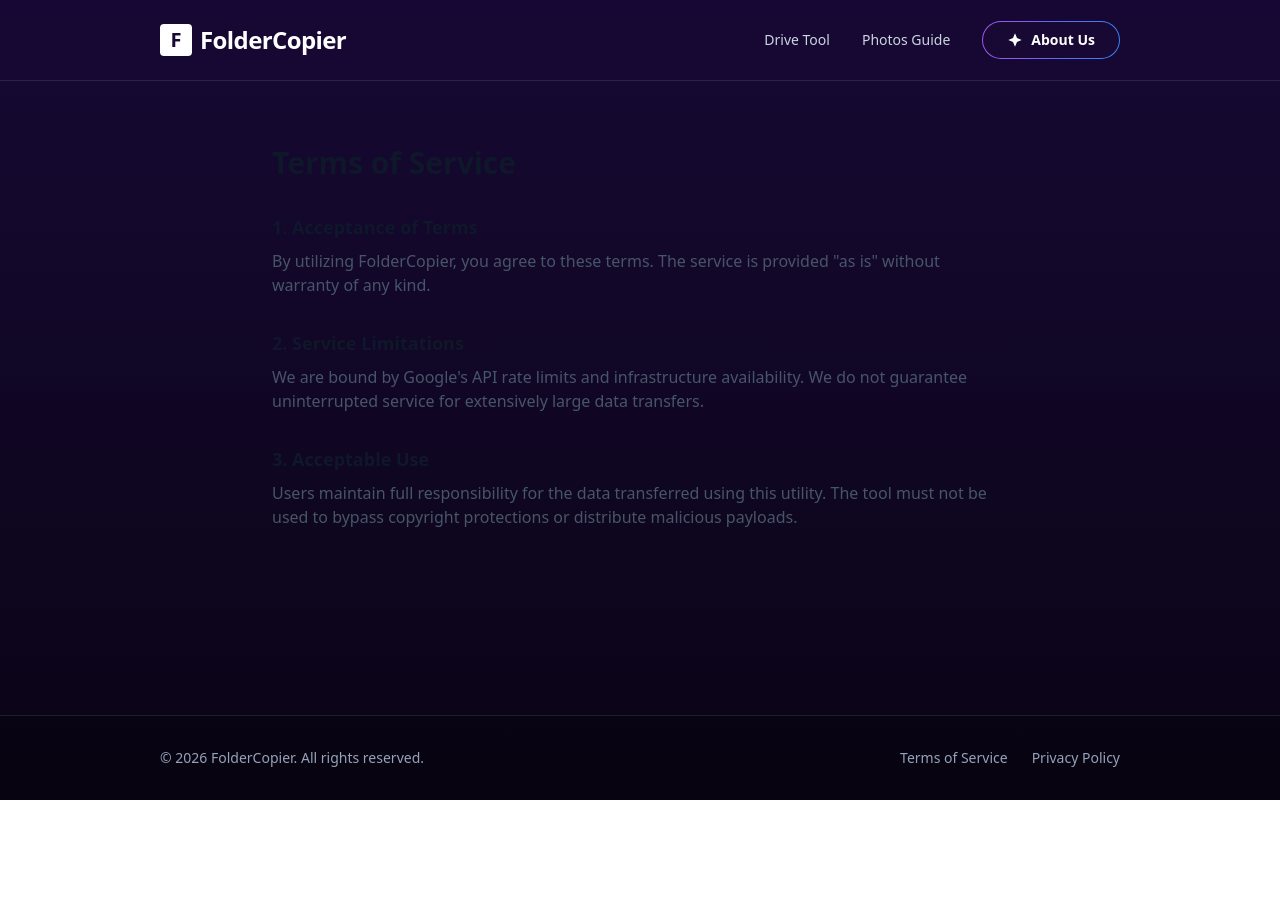
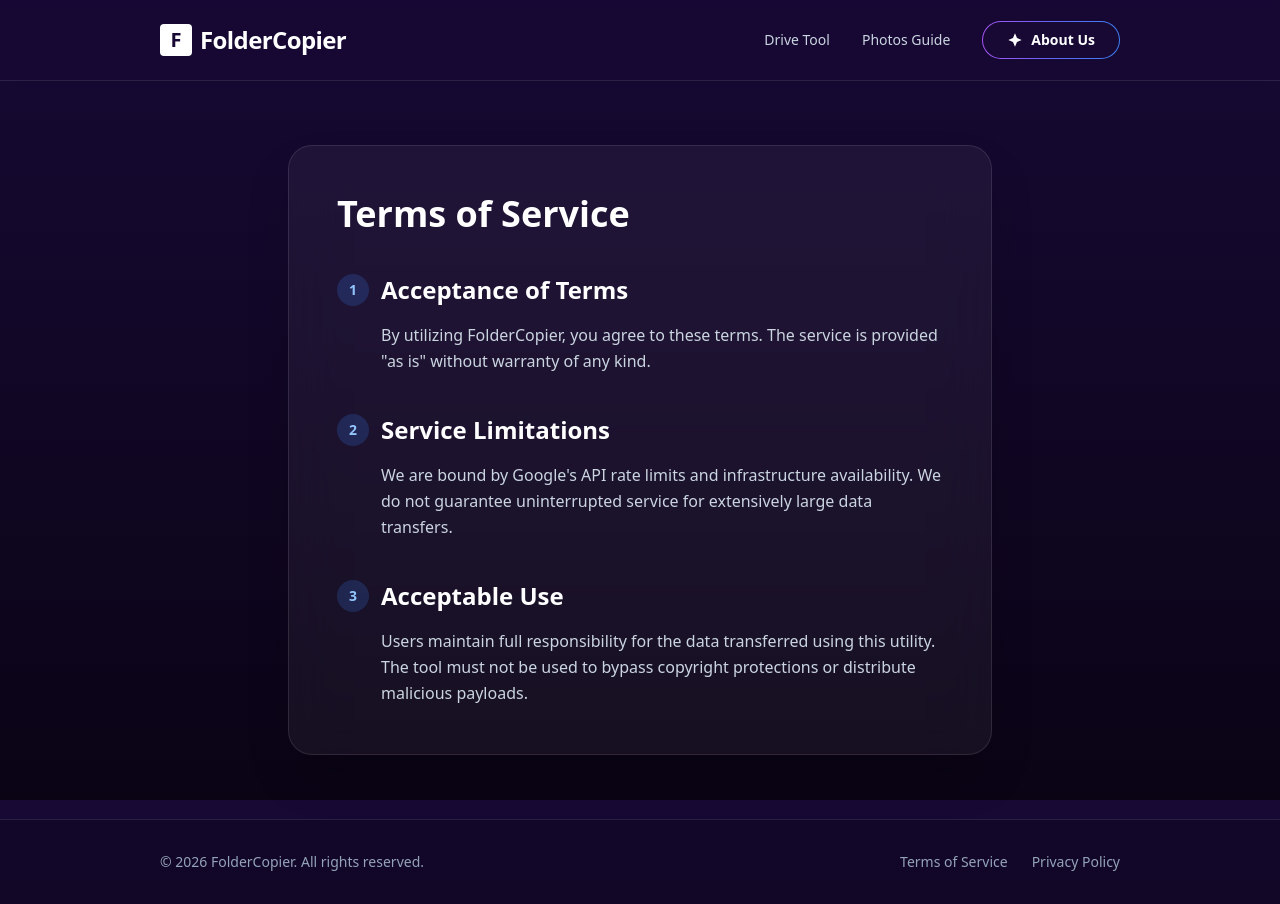
Before and after one commit to datvt88/foldercopier.com, a Next.js app: page /terms in a window 1280 px wide. Before the commit the page ends 800 px from the top, so only its background shows below. Built offline with nearby package versions, Linux system fonts and the light colour scheme; no server answers.

Commit message:
Update page.tsx

```diff
--- a/app/terms/page.tsx
+++ b/app/terms/page.tsx
@@ -2,28 +2,40 @@ import type { Metadata } from 'next';
 
 export const metadata: Metadata = {
   title: 'Terms of Service',
+  description: 'Terms and conditions for using the FolderCopier tool.',
 };
 
 export default function TermsPage() {
   return (
-    <div className="max-w-3xl mx-auto px-4 py-12 md:py-16">
-      <h1 className="text-2xl md:text-3xl font-bold text-slate-900 mb-8">Terms of Service</h1>
+    <div className="max-w-3xl mx-auto px-4 py-16 sm:px-6 lg:px-8">
+      <div className="bg-white/5 backdrop-blur-xl border border-white/10 rounded-3xl p-8 md:p-12 shadow-2xl">
+        <h1 className="text-3xl md:text-4xl font-bold text-white mb-10">Terms of Service</h1>
 
-      <div className="space-y-8 text-slate-600 text-sm md:text-base leading-relaxed">
+        <div className="space-y-10 text-slate-300 text-base leading-relaxed">
           <section>
-          <h2 className="text-lg font-semibold text-slate-900 mb-2">1. Acceptance of Terms</h2>
-          <p>By utilizing FolderCopier, you agree to these terms. The service is provided "as is" without warranty of any kind.</p>
+            <h2 className="text-xl md:text-2xl font-semibold text-white mb-4 flex items-center gap-3">
+              <span className="w-8 h-8 rounded-full bg-blue-500/20 text-blue-300 flex items-center justify-center text-sm">1</span>
+              Acceptance of Terms
+            </h2>
+            <p className="pl-11">By utilizing FolderCopier, you agree to these terms. The service is provided "as is" without warranty of any kind.</p>
           </section>
 
           <section>
-          <h2 className="text-lg font-semibold text-slate-900 mb-2">2. Service Limitations</h2>
-          <p>We are bound by Google's API rate limits and infrastructure availability. We do not guarantee uninterrupted service for extensively large data transfers.</p>
+            <h2 className="text-xl md:text-2xl font-semibold text-white mb-4 flex items-center gap-3">
+              <span className="w-8 h-8 rounded-full bg-blue-500/20 text-blue-300 flex items-center justify-center text-sm">2</span>
+              Service Limitations
+            </h2>
+            <p className="pl-11">We are bound by Google's API rate limits and infrastructure availability. We do not guarantee uninterrupted service for extensively large data transfers.</p>
           </section>
 
           <section>
-          <h2 className="text-lg font-semibold text-slate-900 mb-2">3. Acceptable Use</h2>
-          <p>Users maintain full responsibility for the data transferred using this utility. The tool must not be used to bypass copyright protections or distribute malicious payloads.</p>
+            <h2 className="text-xl md:text-2xl font-semibold text-white mb-4 flex items-center gap-3">
+              <span className="w-8 h-8 rounded-full bg-blue-500/20 text-blue-300 flex items-center justify-center text-sm">3</span>
+              Acceptable Use
+            </h2>
+            <p className="pl-11">Users maintain full responsibility for the data transferred using this utility. The tool must not be used to bypass copyright protections or distribute malicious payloads.</p>
           </section>
+        </div>
       </div>
     </div>
   );
```
Lines whose indentation alone changed are shown as unchanged.
